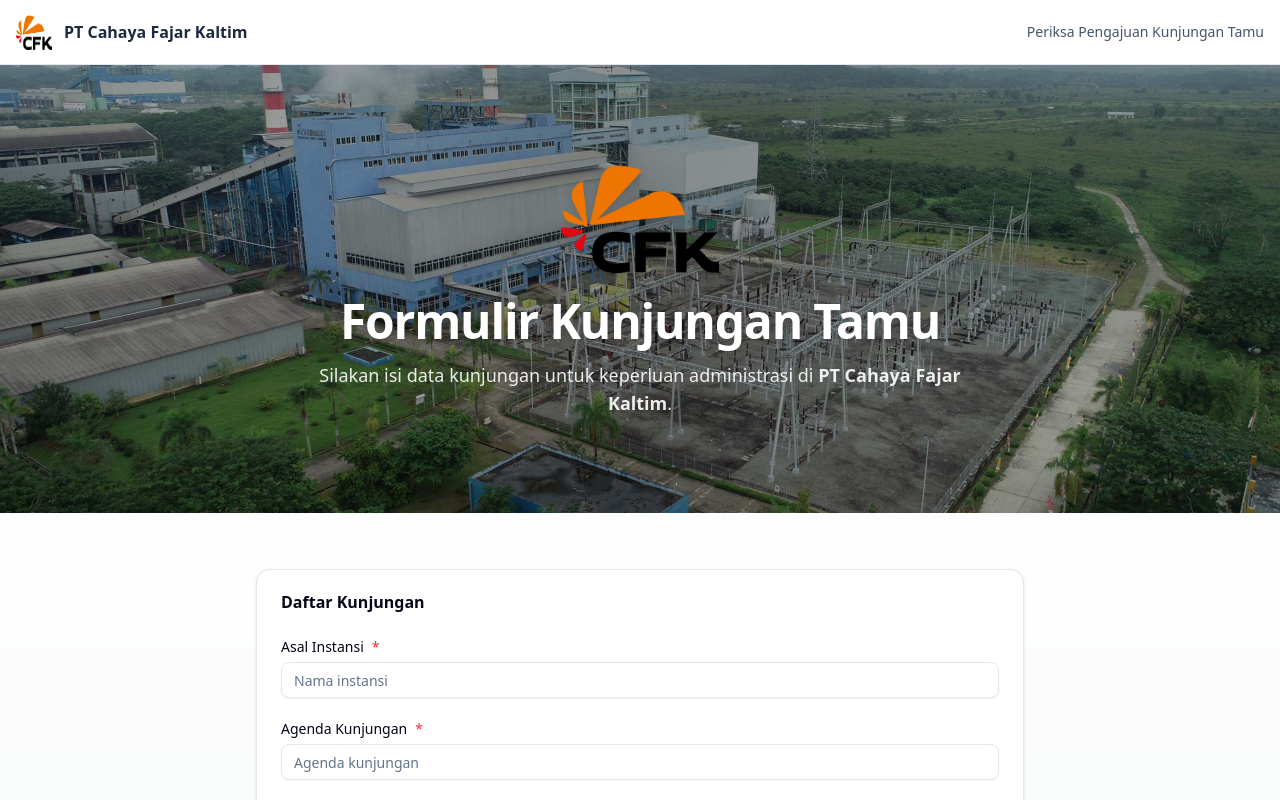
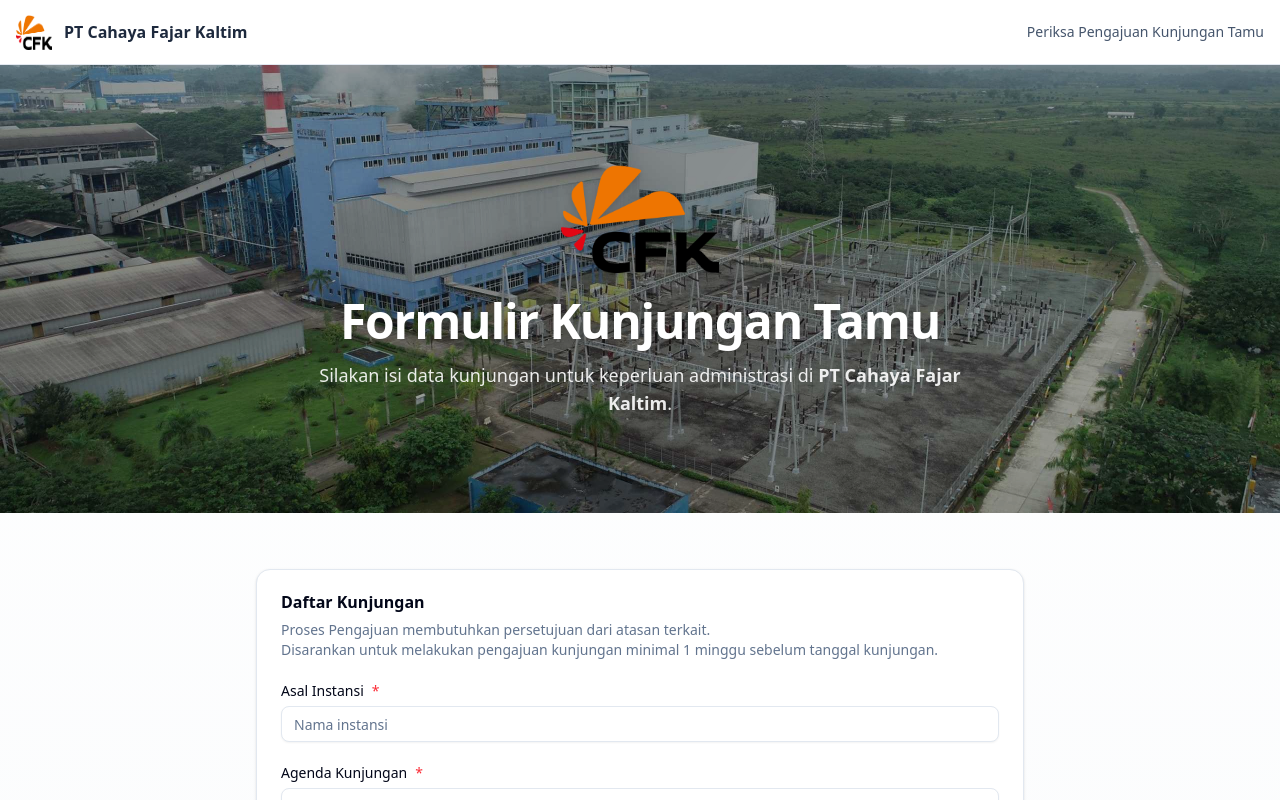
Before and after one commit to koirherianto/permit-visit, a SvelteKit app: page / in a window 1280 px wide. Shown: the top 800 px of the page. Built offline with nearby package versions, Linux system fonts and the light colour scheme; no server answers.

Commit message:
bug, perbedaan datetime format

```diff
--- a/src/routes/+page.server.ts
+++ b/src/routes/+page.server.ts
@@ -9,6 +9,12 @@
 export const actions = {
   permitVisitSave: async ({ request, fetch }) => {
     const formData = await request.formData();
+
+    // log all
+    console.log('log semua data');
+    formData.forEach((value, key) => {
+      console.log(key, value);
+    });
 
     // 🔧 Pastikan tanggal_kunjungan aman dari format 12 jam
     const tanggalKunjungan = formData.get('tanggal_kunjungan');
--- a/src/routes/+page.svelte
+++ b/src/routes/+page.svelte
@@ -69,6 +69,12 @@
   <Card class="max-w-3xl mx-auto shadow-sm">
     <CardHeader>
       <CardTitle>Daftar Kunjungan</CardTitle>
+      <p class="text-sm text-muted-foreground mt-1">
+        Proses Pengajuan membutuhkan persetujuan dari atasan terkait.<br />
+
+        Disarankan untuk melakukan pengajuan kunjungan minimal 1 minggu sebelum
+        tanggal kunjungan.<br />
+      </p>
     </CardHeader>
     <CardContent>
       <!-- Dummy UI only -->
```
Lines whose indentation alone changed are shown as unchanged.
